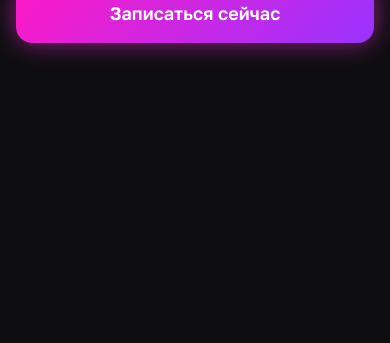
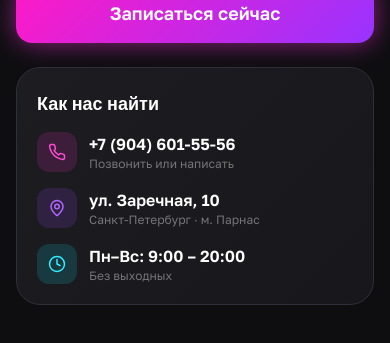
Before and after one commit to pr-poehali-dev/online-booking-app, a React (Vite) app: page / in a window 390 px wide. Shown: the part 1080-1423 px from the top of the page. Before the commit the page ends 1219 px from the top, so only its background shows below. Built offline with nearby package versions, Linux system fonts and the light colour scheme.

Commit message:
feat: add phone number 89046015556

```diff
--- a/src/pages/Index.tsx
+++ b/src/pages/Index.tsx
@@ -231,13 +231,50 @@ function HomePage({ setPage, startBooking }: { setPage: (p: Page) => void; start
       </div>
 
       {/* CTA */}
-      <div className="px-4">
+      <div className="px-4 mb-6">
         <button
           onClick={() => setPage("services")}
           className="w-full py-4 rounded-2xl font-semibold text-white text-lg animate-pulse-glow"
           style={{ background: "linear-gradient(135deg, hsl(315 100% 55%), hsl(270 100% 60%))" }}>
           Записаться сейчас
         </button>
+      </div>
+
+      {/* Contacts */}
+      <div className="px-4 mb-2">
+        <div className="card-glow rounded-3xl p-5 space-y-4">
+          <h2 className="text-lg font-oswald font-semibold text-white">Как нас найти</h2>
+          <a href="tel:+79046015556" className="flex items-center gap-3 group">
+            <div className="w-10 h-10 rounded-xl flex items-center justify-center flex-shrink-0"
+              style={{ background: "hsl(315 100% 60% / 0.15)" }}>
+              <Icon name="Phone" size={18} style={{ color: "hsl(315 100% 65%)" }} />
+            </div>
+            <div>
+              <div className="text-white font-semibold group-hover:underline">+7 (904) 601-55-56</div>
+              <div className="text-white/40 text-xs">Позвонить или написать</div>
+            </div>
+          </a>
+          <div className="flex items-center gap-3">
+            <div className="w-10 h-10 rounded-xl flex items-center justify-center flex-shrink-0"
+              style={{ background: "hsl(270 100% 65% / 0.15)" }}>
+              <Icon name="MapPin" size={18} style={{ color: "hsl(270 100% 70%)" }} />
+            </div>
+            <div>
+              <div className="text-white font-semibold">ул. Заречная, 10</div>
+              <div className="text-white/40 text-xs">Санкт-Петербург · м. Парнас</div>
+            </div>
+          </div>
+          <div className="flex items-center gap-3">
+            <div className="w-10 h-10 rounded-xl flex items-center justify-center flex-shrink-0"
+              style={{ background: "hsl(185 100% 55% / 0.15)" }}>
+              <Icon name="Clock" size={18} style={{ color: "hsl(185 100% 60%)" }} />
+            </div>
+            <div>
+              <div className="text-white font-semibold">Пн–Вс: 9:00 – 20:00</div>
+              <div className="text-white/40 text-xs">Без выходных</div>
+            </div>
+          </div>
+        </div>
       </div>
     </div>
   );
```
